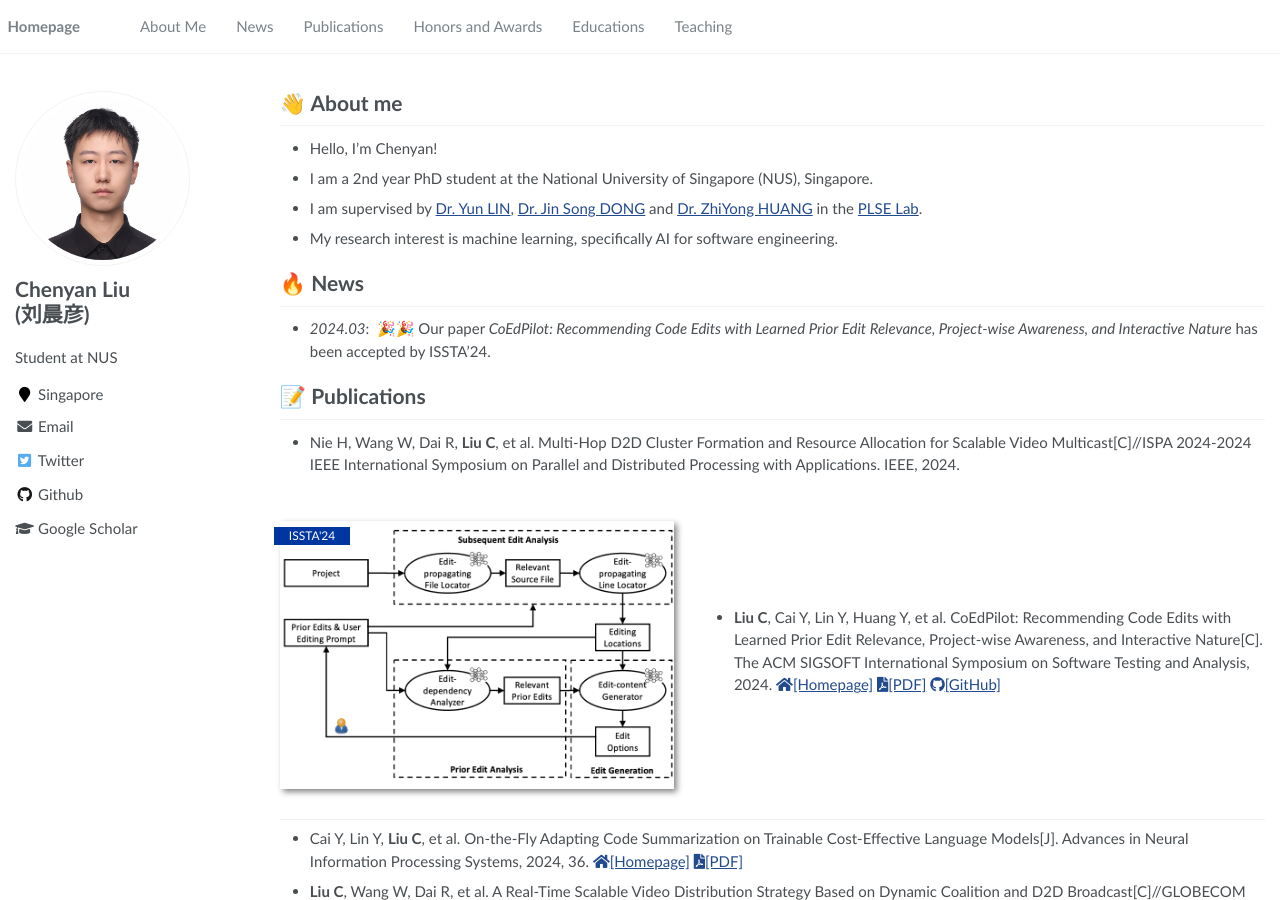
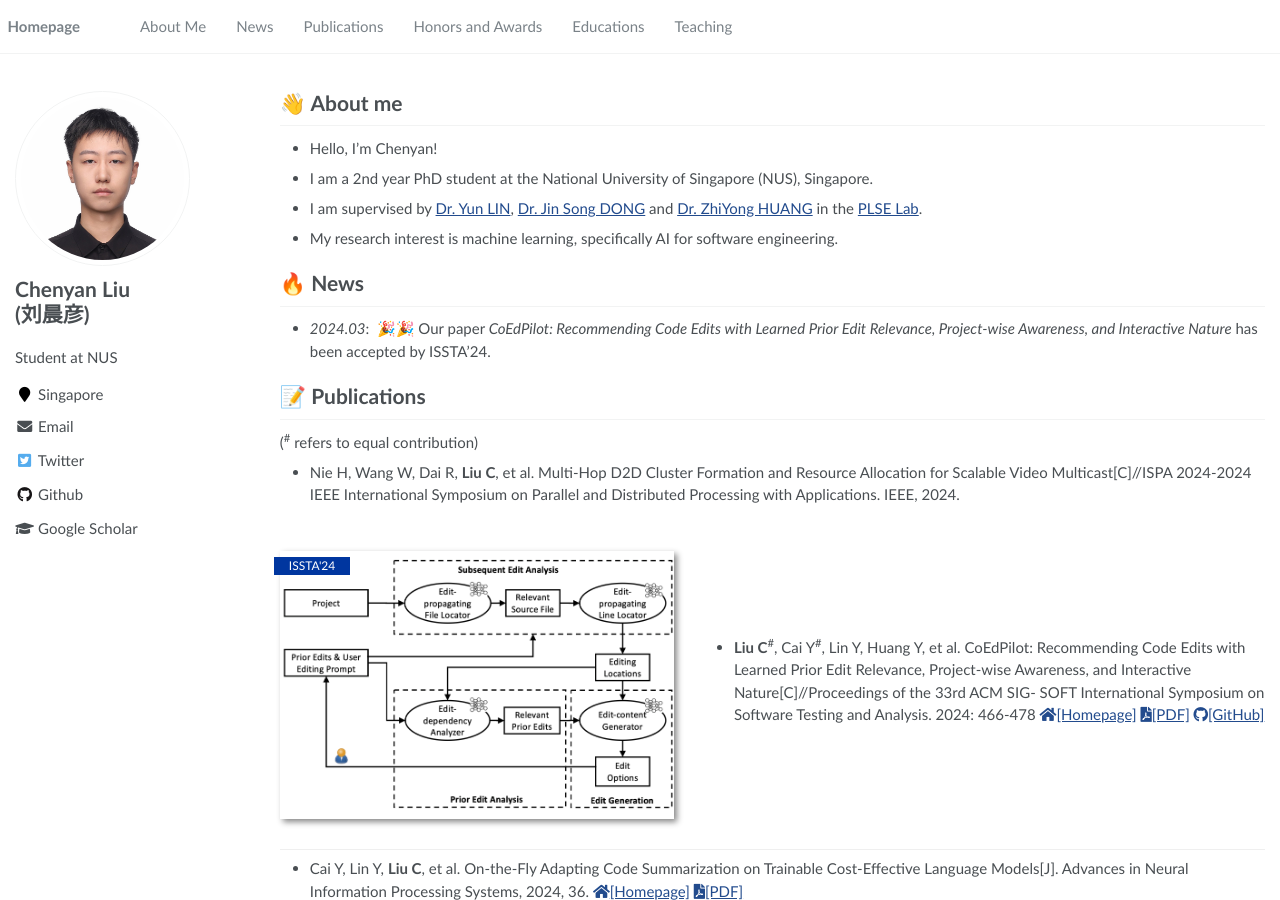
Before and after one commit to chenyan1999/chenyan1999.github.io, a Jekyll site: the page built from _pages/about.md, in a window 1280 px wide and 900 px high. Built offline with Jekyll 4.4.1, drawn with Linux system fonts in a browser that asks for light colours.

Commit message:
add eq contribution notation

```diff
--- a/_pages/about.md
+++ b/_pages/about.md
@@ -27,12 +27,14 @@ redirect_from:
 - *2024.03*: &nbsp;🎉🎉 Our paper *CoEdPilot: Recommending Code Edits with Learned Prior Edit Relevance, Project-wise Awareness, and Interactive Nature* has been accepted by ISSTA'24.
 
 # 📝 Publications
+(<small><sup>#</sup> refers to equal contribution</small>)
 -  Nie H, Wang W, Dai R, **Liu C**, et al. Multi-Hop D2D Cluster Formation and Resource Allocation for Scalable Video Multicast[C]//ISPA 2024-2024 IEEE International Symposium on Parallel and Distributed Processing with Applications. IEEE, 2024.
 
 <div class='paper-box'><div class='paper-box-image'><div><div class="badge">ISSTA'24</div><img src='images/ISSTA24.png' alt="sym" width="100%"></div></div>
 <div class='paper-box-text' markdown="1">
 
--	**Liu C**, Cai Y, Lin Y, Huang Y, et al. CoEdPilot: Recommending Code Edits with Learned Prior Edit Relevance, Project-wise Awareness, and Interactive Nature[C]. The ACM SIGSOFT International Symposium on Software Testing and Analysis, 2024.
+-	**Liu C**<sup>#</sup>, Cai Y<sup>#</sup>, Lin Y, Huang Y, et al. CoEdPilot: Recommending Code Edits with Learned Prior Edit Relevance, Project-wise Awareness, and Interactive Nature[C]//Proceedings of the 33rd ACM SIG-
+SOFT International Symposium on Software Testing and Analysis. 2024: 466-478
 <a href='https://sites.google.com/view/coedpilot/home'><i class="fa fa-home"></i>[Homepage]</a>
 <a href='file/CoEdPilot.pdf'><i class="fa fa-file-pdf"></i>[PDF]</a>
 <a href='https://github.com/code-philia/CoEdPilot'><i class="fab fa-github"></i>[GitHub]</a>
```
